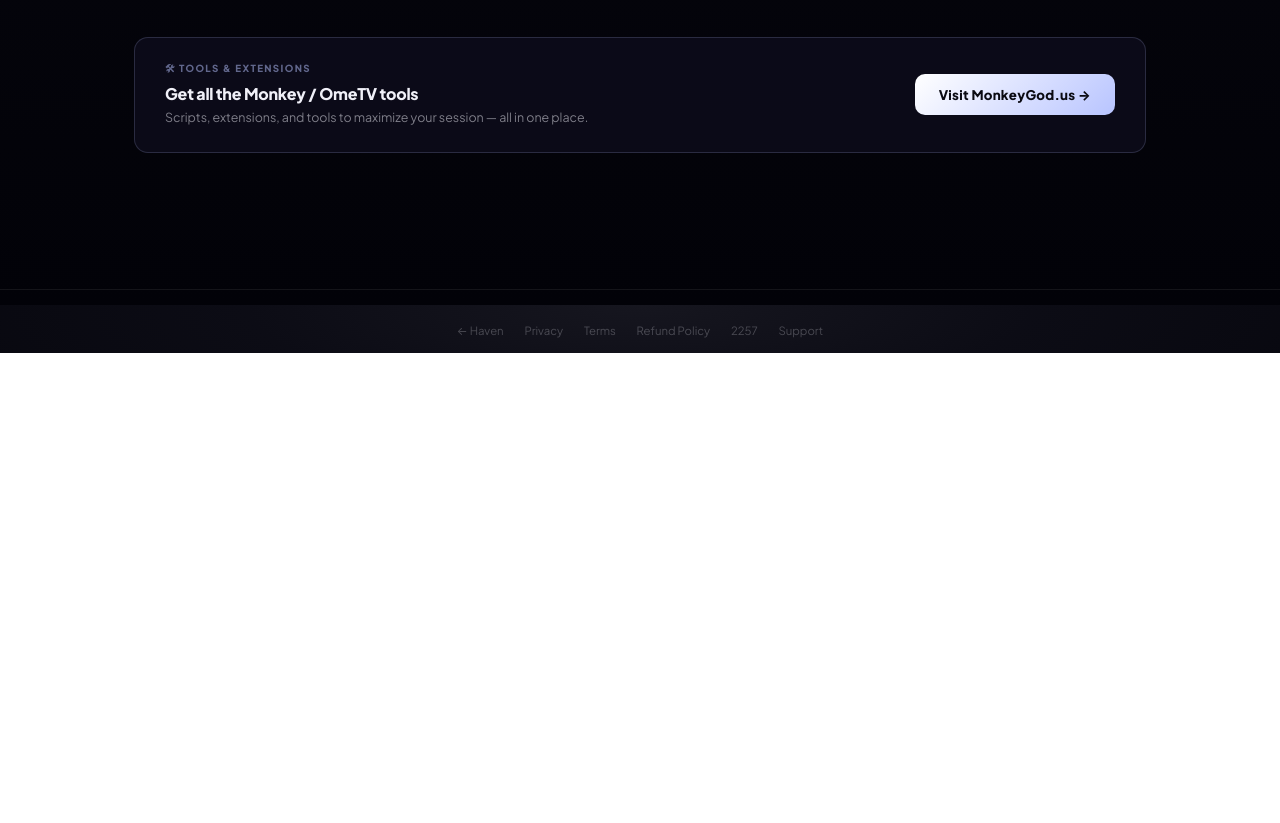
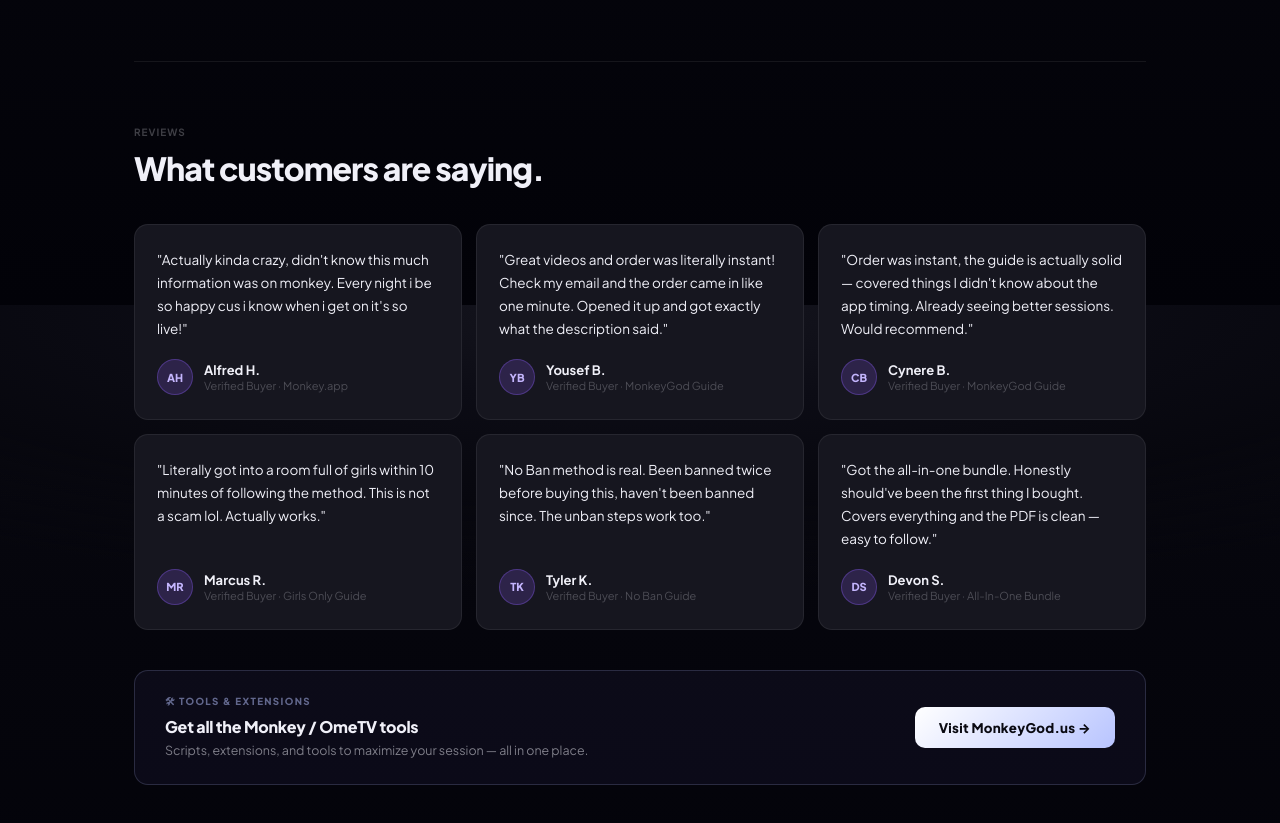
Before and after one commit to monkeygodx/hoejabi, a website: page home/guides.html in a window 1280 px wide. Shown: the part 1295-2118 px from the top of the page. Before the commit the page ends 1648 px from the top, so only its background shows below. Drawn offline with Linux system fonts and the light colour scheme.

Commit message:
Update guides.html

```diff
--- a/home/guides.html
+++ b/home/guides.html
@@ -502,6 +502,45 @@
     @media (max-width: 500px) {
       .guide-stats { grid-template-columns: repeat(3, 1fr); }
     }
+
+    /* ── Reviews ────────────────────────────────────────────────────── */
+    .reviews-section {
+      margin-top: 64px;
+      padding-top: 64px;
+      border-top: 1px solid var(--border);
+    }
+    .reviews-label {
+      font-size: 10px; font-weight: 700; letter-spacing: .1em;
+      text-transform: uppercase; color: var(--dim); margin-bottom: 10px;
+    }
+    .reviews-title {
+      font-size: clamp(1.4rem, 3vw, 2rem); font-weight: 800;
+      letter-spacing: -.03em; color: var(--text); margin-bottom: 36px;
+    }
+    .review-grid {
+      display: grid;
+      grid-template-columns: repeat(3, 1fr);
+      gap: 14px;
+    }
+    .review-card {
+      background: var(--card); border: 1px solid var(--border);
+      border-radius: var(--radius-lg); padding: 24px 22px;
+      display: flex; flex-direction: column; gap: 18px;
+    }
+    .review-text {
+      font-size: 13.5px; line-height: 1.7; color: var(--text); flex: 1;
+    }
+    .review-author { display: flex; align-items: center; gap: 11px; }
+    .review-avatar {
+      width: 36px; height: 36px; border-radius: 50%;
+      background: rgba(139,92,246,.2); border: 1px solid rgba(139,92,246,.35);
+      display: flex; align-items: center; justify-content: center;
+      font-size: 11px; font-weight: 800; color: #c4b5fd; flex-shrink: 0;
+    }
+    .review-name { font-size: 13px; font-weight: 700; color: var(--text); }
+    .review-tag  { font-size: 11px; color: var(--dim); margin-top: 1px; }
+    @media (max-width: 760px) { .review-grid { grid-template-columns: 1fr 1fr; } }
+    @media (max-width: 500px) { .review-grid { grid-template-columns: 1fr; } }
   </style>
 </head>
 <body>
@@ -681,6 +720,63 @@
 
   </div><!-- /.guides-grid -->
 
+  <!-- Reviews -->
+  <div class="reviews-section">
+    <div class="reviews-label">Reviews</div>
+    <div class="reviews-title">What customers are saying.</div>
+    <div class="review-grid">
+
+      <div class="review-card">
+        <p class="review-text">"Actually kinda crazy, didn't know this much information was on monkey. Every night i be so happy cus i know when i get on it's so live!"</p>
+        <div class="review-author">
+          <div class="review-avatar">AH</div>
+          <div><div class="review-name">Alfred H.</div><div class="review-tag">Verified Buyer · Monkey.app</div></div>
+        </div>
+      </div>
+
+      <div class="review-card">
+        <p class="review-text">"Great videos and order was literally instant! Check my email and the order came in like one minute. Opened it up and got exactly what the description said."</p>
+        <div class="review-author">
+          <div class="review-avatar">YB</div>
+          <div><div class="review-name">Yousef B.</div><div class="review-tag">Verified Buyer · MonkeyGod Guide</div></div>
+        </div>
+      </div>
+
+      <div class="review-card">
+        <p class="review-text">"Order was instant, the guide is actually solid — covered things I didn't know about the app timing. Already seeing better sessions. Would recommend."</p>
+        <div class="review-author">
+          <div class="review-avatar">CB</div>
+          <div><div class="review-name">Cynere B.</div><div class="review-tag">Verified Buyer · MonkeyGod Guide</div></div>
+        </div>
+      </div>
+
+      <div class="review-card">
+        <p class="review-text">"Literally got into a room full of girls within 10 minutes of following the method. This is not a scam lol. Actually works."</p>
+        <div class="review-author">
+          <div class="review-avatar">MR</div>
+          <div><div class="review-name">Marcus R.</div><div class="review-tag">Verified Buyer · Girls Only Guide</div></div>
+        </div>
+      </div>
+
+      <div class="review-card">
+        <p class="review-text">"No Ban method is real. Been banned twice before buying this, haven't been banned since. The unban steps work too."</p>
+        <div class="review-author">
+          <div class="review-avatar">TK</div>
+          <div><div class="review-name">Tyler K.</div><div class="review-tag">Verified Buyer · No Ban Guide</div></div>
+        </div>
+      </div>
+
+      <div class="review-card">
+        <p class="review-text">"Got the all-in-one bundle. Honestly should've been the first thing I bought. Covers everything and the PDF is clean — easy to follow."</p>
+        <div class="review-author">
+          <div class="review-avatar">DS</div>
+          <div><div class="review-name">Devon S.</div><div class="review-tag">Verified Buyer · All-In-One Bundle</div></div>
+        </div>
+      </div>
+
+    </div>
+  </div>
+
   <!-- MonkeyGod strip -->
   <div class="mg-strip">
     <div class="mg-left">
```
